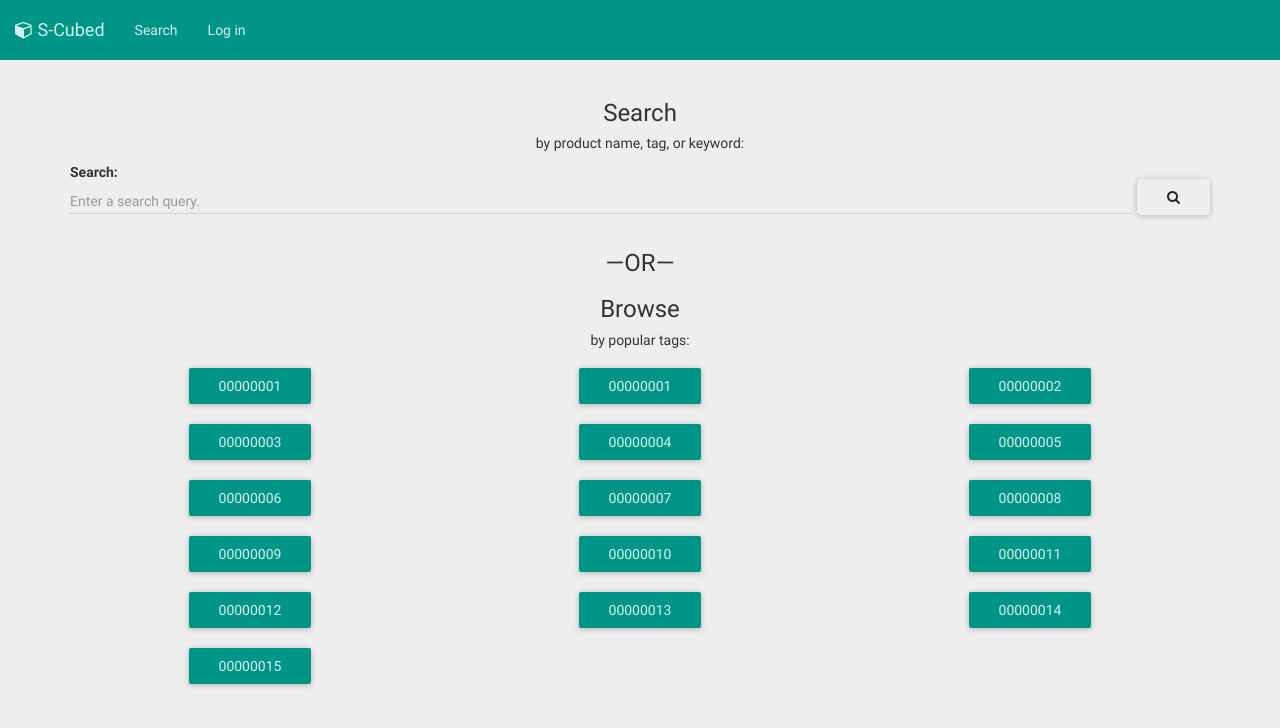
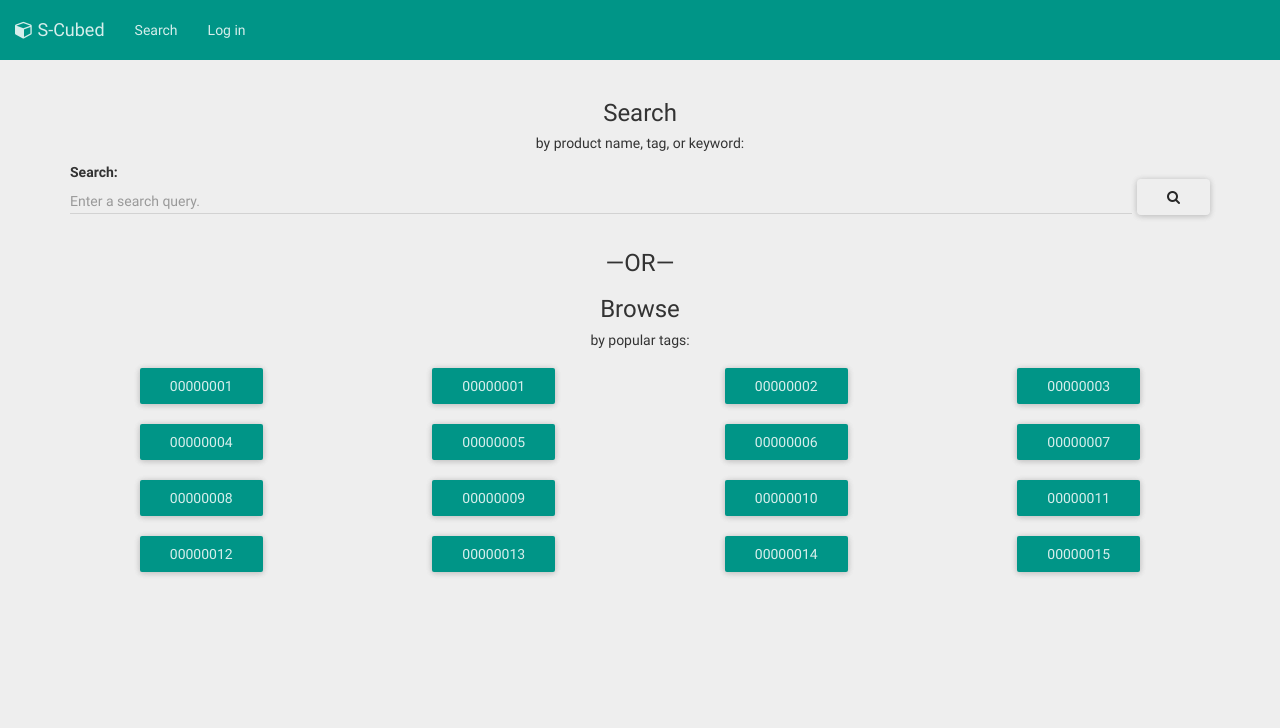
Before and after one commit to cheble/S-Cubed, a Jekyll site: the page built from Search.html, in a window 1280 px wide. Shown: the top 728 px of the page. Built offline with Jekyll 4.4.1, drawn with Linux system fonts in a browser that asks for light colours; nearby versions of some CDN libraries; library files that are not in the unit come from our copies; Markdown is read by kramdown in place of the engine named in the settings.

Commit message:
Search progress

```diff
--- a/Search.html
+++ b/Search.html
@@ -28,52 +28,52 @@ nav_type: restricted
 </div>
 <div class="container text-center">
 	<div class="row">
-    <div class="col-sm-4 col-md-4 col-lg-4">
+    <div class="col-sm-3 col-md-3 col-lg-3">
       <a href="#" class="btn btn-primary btn-raised">00000001</a>
     </div>
-    <div class="col-sm-4 col-md-4 col-lg-4">
+    <div class="col-sm-3 col-md-3 col-lg-3">
   		<a href="#" class="btn btn-primary btn-raised">00000001</a>
     </div>
-    <div class="col-sm-4 col-md-4 col-lg-4">
+    <div class="col-sm-3 col-md-3 col-lg-3">
   		<a href="#" class="btn btn-primary btn-raised">00000002</a>
     </div>
-    <div class="col-sm-4 col-md-4 col-lg-4">
+    <div class="col-sm-3 col-md-3 col-lg-3">
   		<a href="#" class="btn btn-primary btn-raised">00000003</a>
     </div>
-    <div class="col-sm-4 col-md-4 col-lg-4">
+    <div class="col-sm-3 col-md-3 col-lg-3">
   		<a href="#" class="btn btn-primary btn-raised">00000004</a>
     </div>
-    <div class="col-sm-4 col-md-4 col-lg-4">
+    <div class="col-sm-3 col-md-3 col-lg-3">
   		<a href="#" class="btn btn-primary btn-raised">00000005</a>
     </div>
-    <div class="col-sm-4 col-md-4 col-lg-4">
+    <div class="col-sm-3 col-md-3 col-lg-3">
   		<a href="#" class="btn btn-primary btn-raised">00000006</a>
     </div>
-    <div class="col-sm-4 col-md-4 col-lg-4">
+    <div class="col-sm-3 col-md-3 col-lg-3">
   		<a href="#" class="btn btn-primary btn-raised">00000007</a>
     </div>
-    <div class="col-sm-4 col-md-4 col-lg-4">
+    <div class="col-sm-3 col-md-3 col-lg-3">
   		<a href="#" class="btn btn-primary btn-raised">00000008</a>
     </div>
-    <div class="col-sm-4 col-md-4 col-lg-4">
+    <div class="col-sm-3 col-md-3 col-lg-3">
   		<a href="#" class="btn btn-primary btn-raised">00000009</a>
     </div>
-    <div class="col-sm-4 col-md-4 col-lg-4">
+    <div class="col-sm-3 col-md-3 col-lg-3">
   		<a href="#" class="btn btn-primary btn-raised">00000010</a>
     </div>
-    <div class="col-sm-4 col-md-4 col-lg-4">
+    <div class="col-sm-3 col-md-3 col-lg-3">
   		<a href="#" class="btn btn-primary btn-raised">00000011</a>
     </div>
-    <div class="col-sm-4 col-md-4 col-lg-4">
+    <div class="col-sm-3 col-md-3 col-lg-3">
   		<a href="#" class="btn btn-primary btn-raised">00000012</a>
     </div>
-    <div class="col-sm-4 col-md-4 col-lg-4">
+    <div class="col-sm-3 col-md-3 col-lg-3">
   		<a href="#" class="btn btn-primary btn-raised">00000013</a>
     </div>
-    <div class="col-sm-4 col-md-4 col-lg-4">
+    <div class="col-sm-3 col-md-3 col-lg-3">
   		<a href="#" class="btn btn-primary btn-raised">00000014</a>
     </div>
-    <div class="col-sm-4 col-md-4 col-lg-4">
+    <div class="col-sm-3 col-md-3 col-lg-3">
   		<a href="#" class="btn btn-primary btn-raised">00000015</a>
     </div>
 	</div>
```
